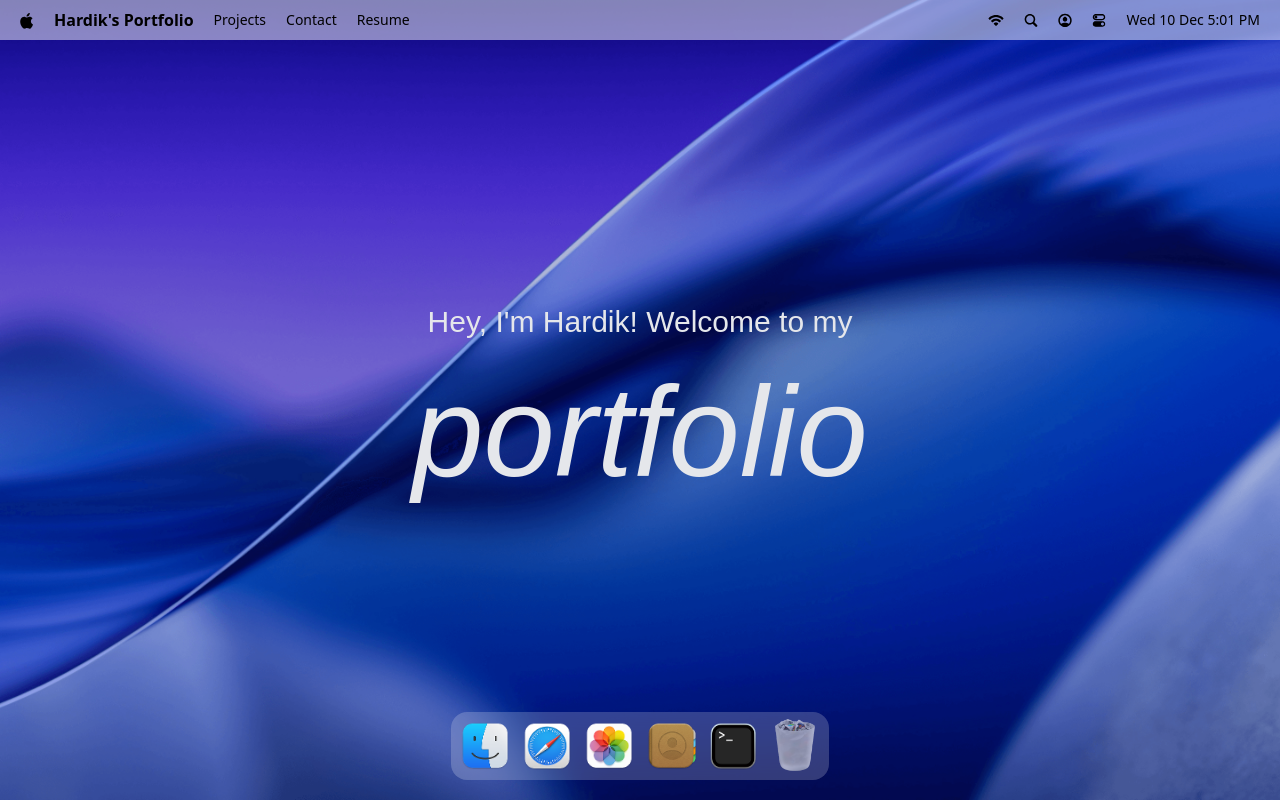
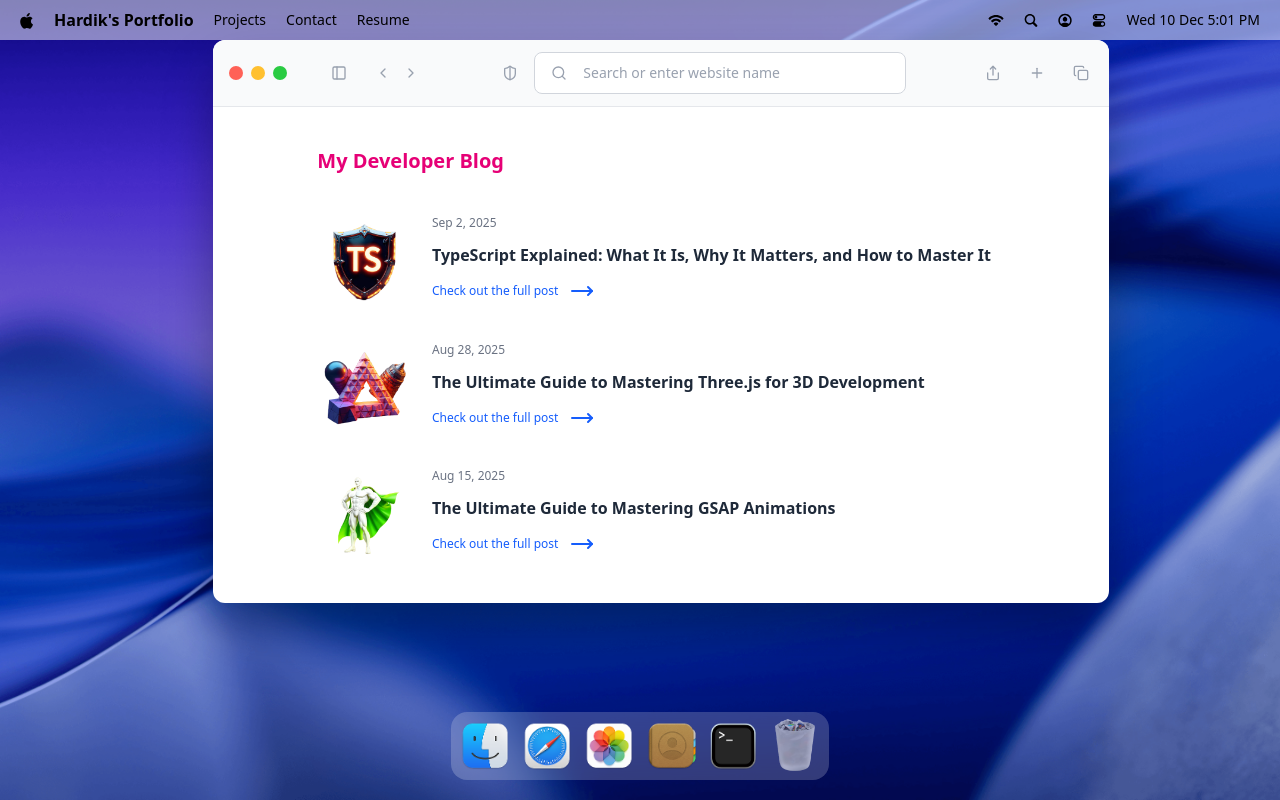
Before and after one commit to Hardik144/MacOS_Portfolio, a React (Vite) app: page / in a window 1280 px wide. Both pictures are taken after a click on the button 547 px from the left and 746 px from the top of the page. Built offline with nearby package versions, Linux system fonts and the light colour scheme; a web font is replaced by a local one.

Commit message:
implemented safari window

```diff
--- a/src/App.jsx
+++ b/src/App.jsx
@@ -4,7 +4,7 @@
 import gsap from 'gsap'
 import { Draggable } from 'gsap/Draggable'
 
-import { Terminal } from '#windows';
+import { Safari, Terminal } from '#windows';
 
 gsap.registerPlugin(Draggable);
 
@@ -16,6 +16,7 @@
       <Dock />
 
       <Terminal />
+      <Safari />
     </main>
   )
 }
--- a/src/index.css
+++ b/src/index.css
@@ -119,7 +119,7 @@
   }
 
   #safari {
-    @apply w-4xl absolute top-40 left-2/12 bg-white shadow-2xl drop-shadow-2xl rounded-xl overflow-hidden;
+    @apply w-4xl absolute top-10 left-2/12 bg-white shadow-2xl drop-shadow-2xl rounded-xl overflow-hidden;
 
     .search {
       @apply flex items-center gap-3 w-2/3 bg-white border border-gray-300 rounded-lg px-3 py-2;
--- /dev/null
+++ b/src/windows/Safari.jsx
@@ -0,0 +1,73 @@
+import { WindowControls } from "#components";
+import { blogPosts } from "#constants";
+import WindowWrapper from "#hoc/WindowWrapper";
+import {
+  ChevronLeft,
+  ChevronRight,
+  Copy,
+  MoveRight,
+  PanelLeft,
+  Plus,
+  Search,
+  Share,
+  ShieldHalf,
+} from "lucide-react";
+import React from "react";
+
+const Safari = () => {
+  return (
+    <>
+      <div id="window-header">
+        <WindowControls target="safari" />
+
+        <PanelLeft className="ml-10 icon" />
+
+        <div className="flex items-center gap-1 ml-5">
+          <ChevronLeft className="icon" />
+          <ChevronRight className="icon" />
+        </div>
+        <div className="flex-center flex-1 gap-3 ">
+          <ShieldHalf className="icon" />
+
+          <div className="search">
+            <Search className="icon" />
+            <input
+              type="text"
+              placeholder="Search or enter website name"
+              className="flex-1"
+            />
+          </div>
+        </div>
+        <div className="flex items-center gap-5">
+          <Share className="icon" />
+          <Plus className="icon" />
+          <Copy className="icon" />
+        </div>
+      </div>
+
+      <div className="blog">
+        <h2>My Developer Blog</h2>
+        <div className="space-y-8">
+          {blogPosts.map(({ id, image, title, date, link }) => (
+            <div key={id} className="blog-post">
+              <div className="col-span-2">
+                <img src={image} alt={title} />
+              </div>
+              <div className="content">
+                <p>{date}</p>
+                <h3>{title}</h3>
+                <a href={link} target="_blank" rel="noopenernoreferrer">
+                  Check out the full post <MoveRight className="icon-hover" />
+                </a>
+              </div>
+            </div>
+          ))}
+        </div>
+      </div>
+    </>
+  );
+};
+
+const SafariWindow = WindowWrapper(Safari, "safari");
+
+export default SafariWindow;
--- a/src/windows/index.js
+++ b/src/windows/index.js
@@ -1,3 +1,4 @@
 import Terminal from "#windows/Terminal";
+import Safari from "#windows/Safari";
 
-export { Terminal}
+export { Terminal, Safari }
```
